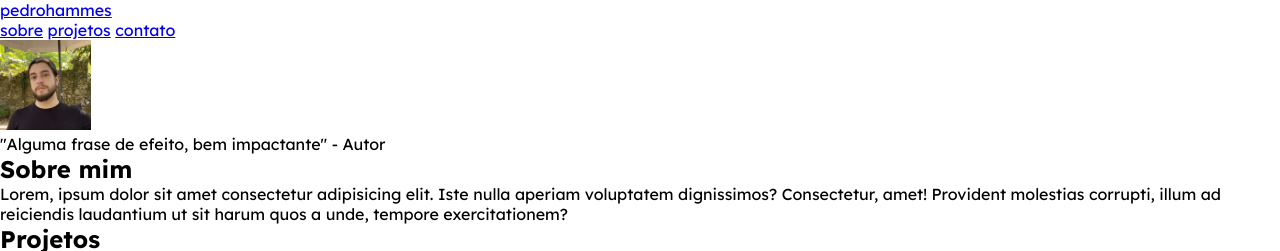
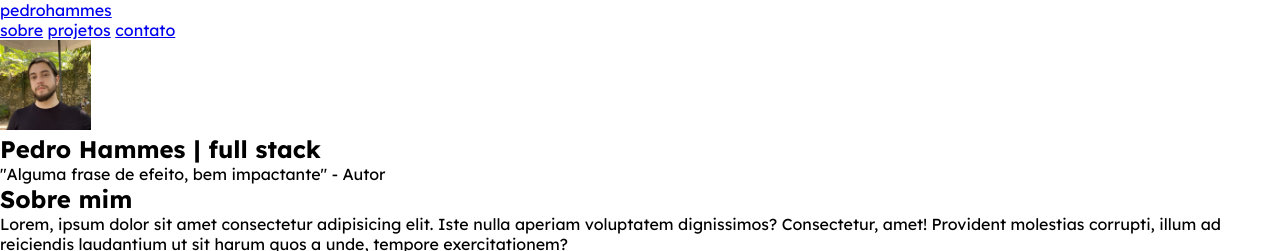
Before and after one commit to PedroHammes/pedrohammes.com, a plain HTML site: page index.html in a window 1280 px wide. Shown: the top 251 px of the page. Drawn offline with Linux system fonts and the light colour scheme.

Commit message:
pequenas alterações

```diff
--- a/index.html
+++ b/index.html
@@ -26,6 +26,7 @@
 
     <section>
         <img src="./foto_perfil.jpg" alt="foto_de_perfil" style="height: 90px;">
+        <h1>Pedro Hammes | full stack</h1>
         <p>"Alguma frase de efeito, bem impactante" - Autor </p>
     </section>
 
```
